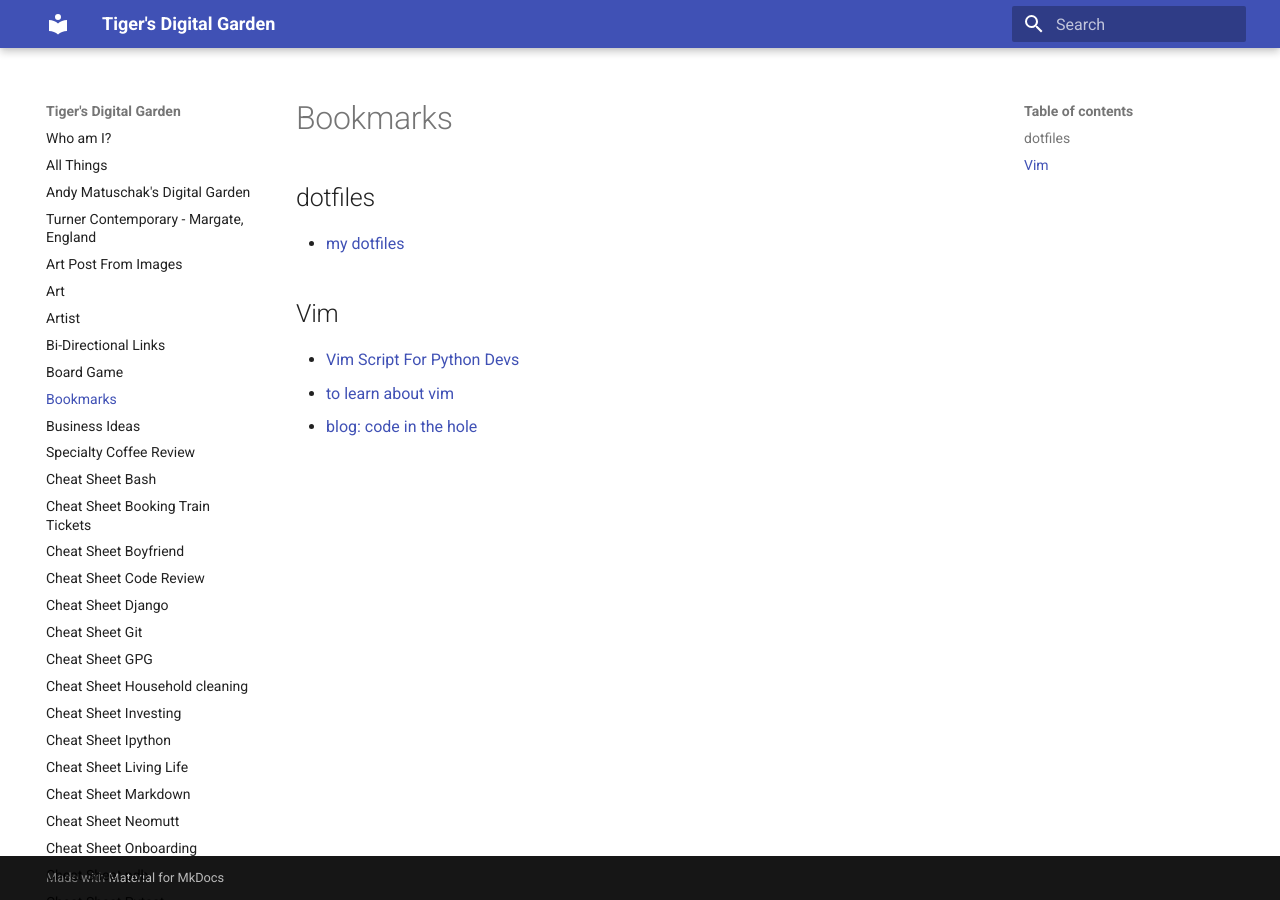
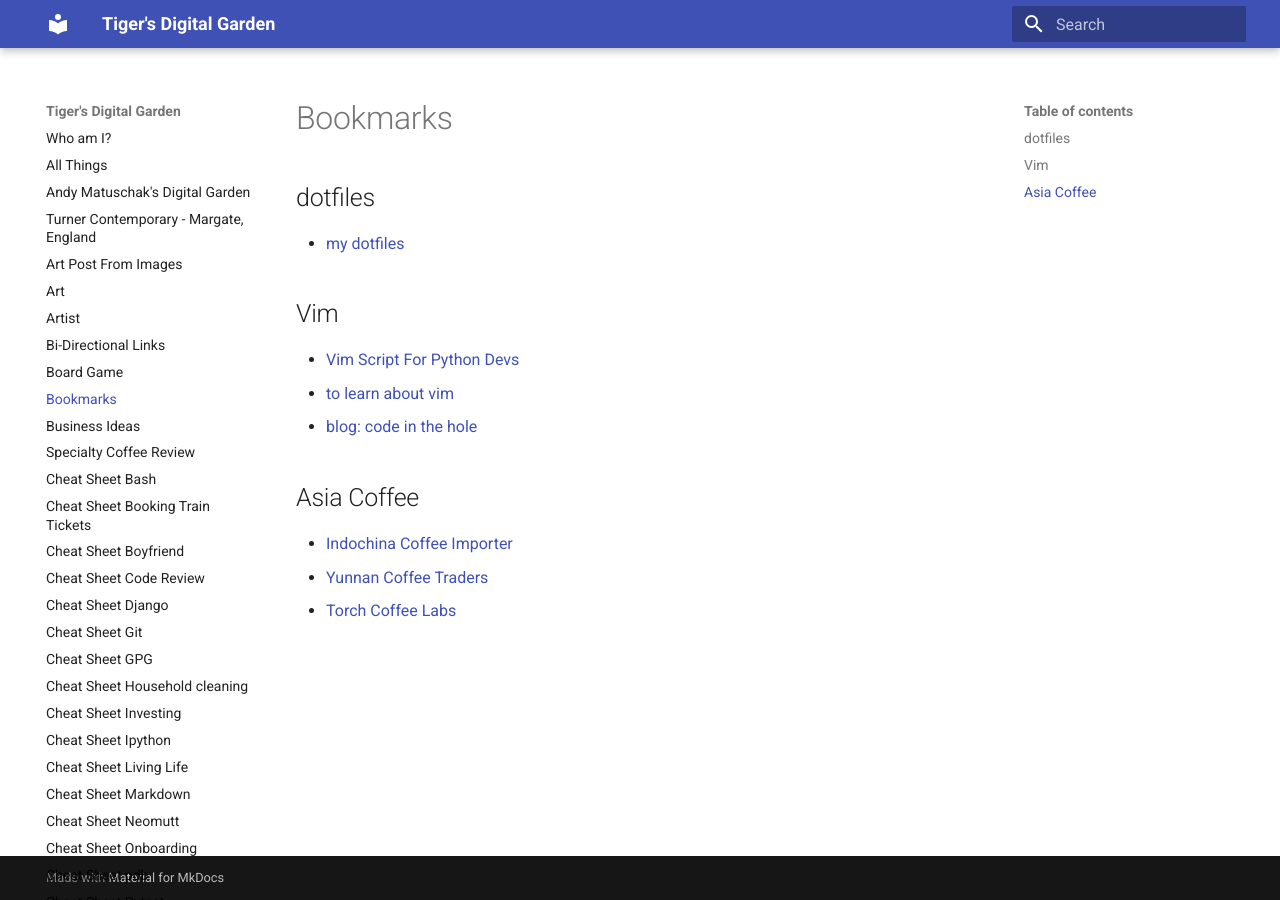
Before and after one commit to ynotstartups/notes, an MkDocs documentation site: the page built from notes/bookmarks.md, in a window 1280 px wide. Built offline with MkDocs 1.6.1 and Material for MkDocs 9.7.7, drawn with Linux system fonts in a browser that asks for light colours.

Commit message:
add Asia Coffee Websites

```diff
--- a/notes/bookmarks.md
+++ b/notes/bookmarks.md
@@ -9,3 +9,9 @@
 - [Vim Script For Python Devs](https://github.com/yegappan/VimScriptForPythonDevelopers/blob/master/VimScriptForPythonDevelopers.MD#timers)
 - [to learn about vim](https://gist.github.com/romainl/4b9f139d2a8694612b924322de1025ce)
 - [blog: code in the hole](https://codeinthehole.com/tips/vim-lists/)
+
+## Asia Coffee
+
+- [Indochina Coffee Importer](https://indochinacoffee.com/)
+- [Yunnan Coffee Traders](https://yunnancoffeetraders.com/farms/)
+- [Torch Coffee Labs](https://www.torchcoffee.asia/)
```
